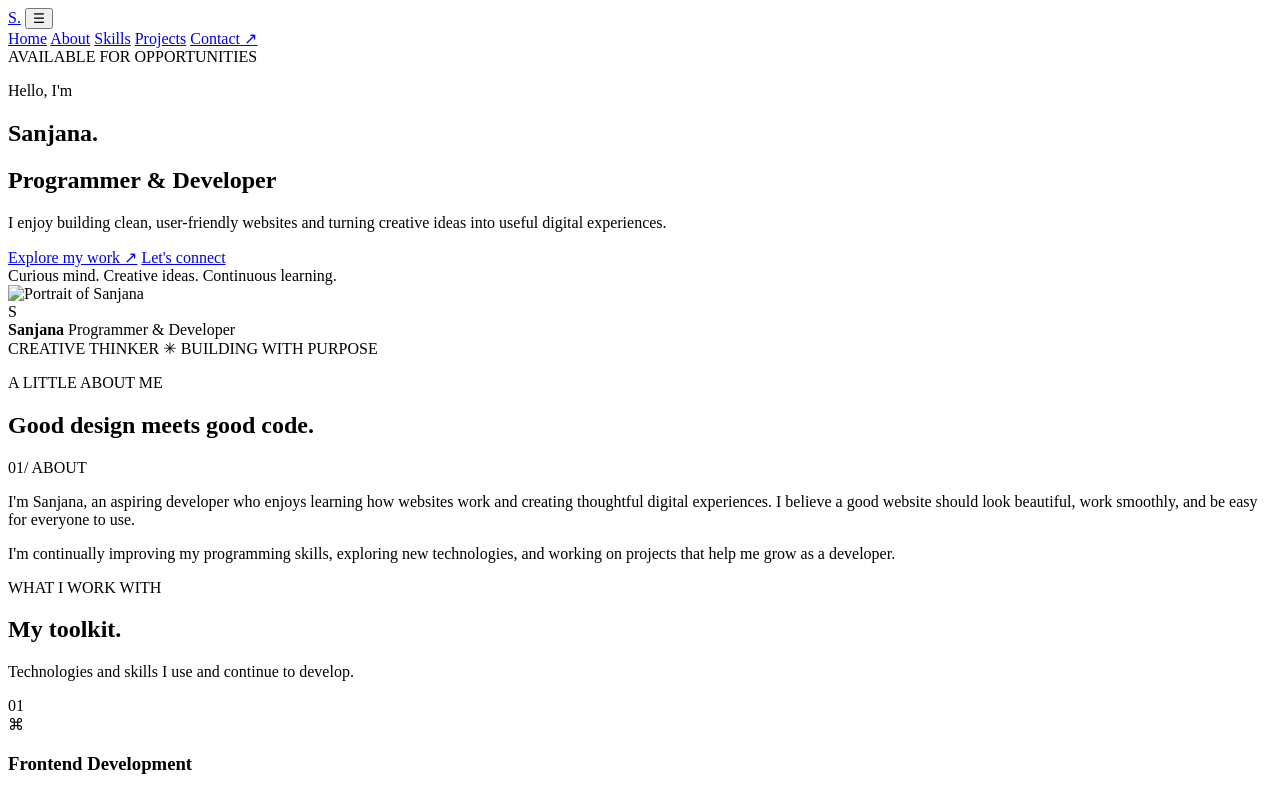
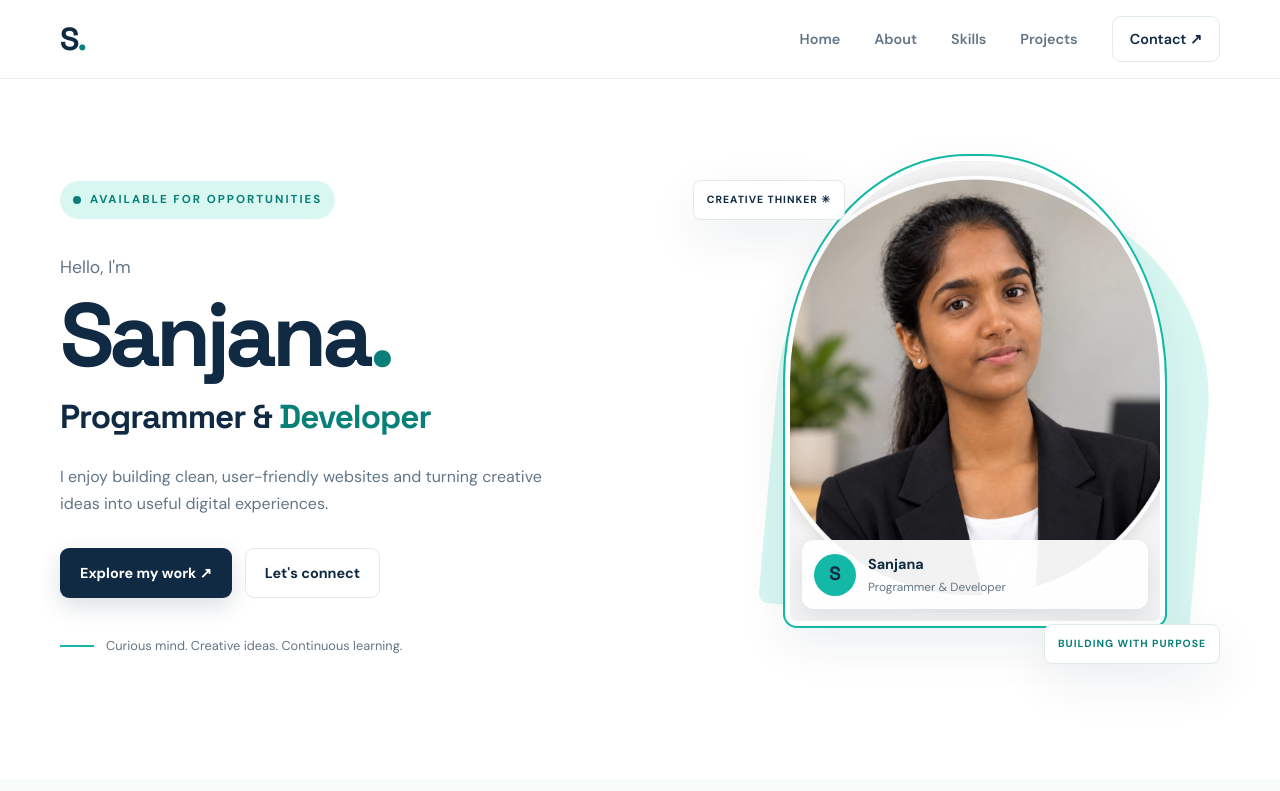
Before and after one commit to sanjana2007-code/Sanjana-portfolio, a plain HTML site: page index.html in a window 1280 px wide. Shown: the top 791 px of the page. Drawn offline with Linux system fonts and the light colour scheme; the site is published under a folder, as on GitHub Pages, so addresses that start at the root find nothing.

Commit message:
update index.html

```diff
--- a/index.html
+++ b/index.html
@@ -8,8 +8,8 @@
   <link rel="preconnect" href="https://fonts.googleapis.com">
   <link rel="preconnect" href="https://fonts.gstatic.com" crossorigin>
   <link href="https://fonts.googleapis.com/css2?family=DM+Sans:wght@400;500;600;700&family=Space+Grotesk:wght@400;500;600;700&display=swap" rel="stylesheet">
-  <link rel="stylesheet" href="/style.css">
-  <script src="/script.js" defer></script>
+  <link rel="stylesheet" href="style.css">
+  <script src="script.js" defer></script>
 </head>
 <body>
   <header class="site-header">
@@ -60,7 +60,7 @@
           <img
             id="profileImage"
             class="profile-image"
-            src="/Sanjana.jpg"
+            src="Sanjana.jpg"
             alt="Portrait of Sanjana"
           >
           <div class="portrait-caption">
```
